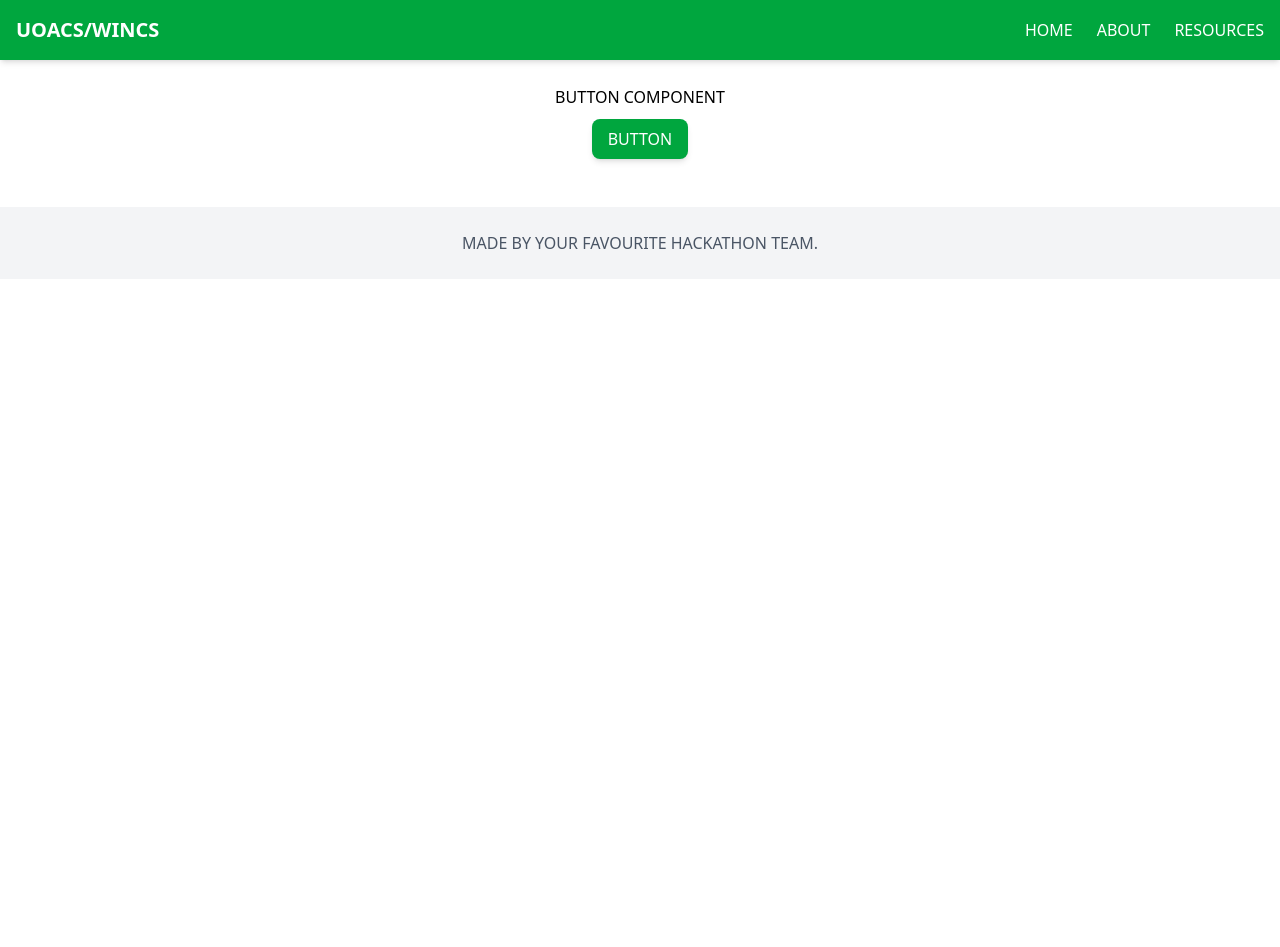
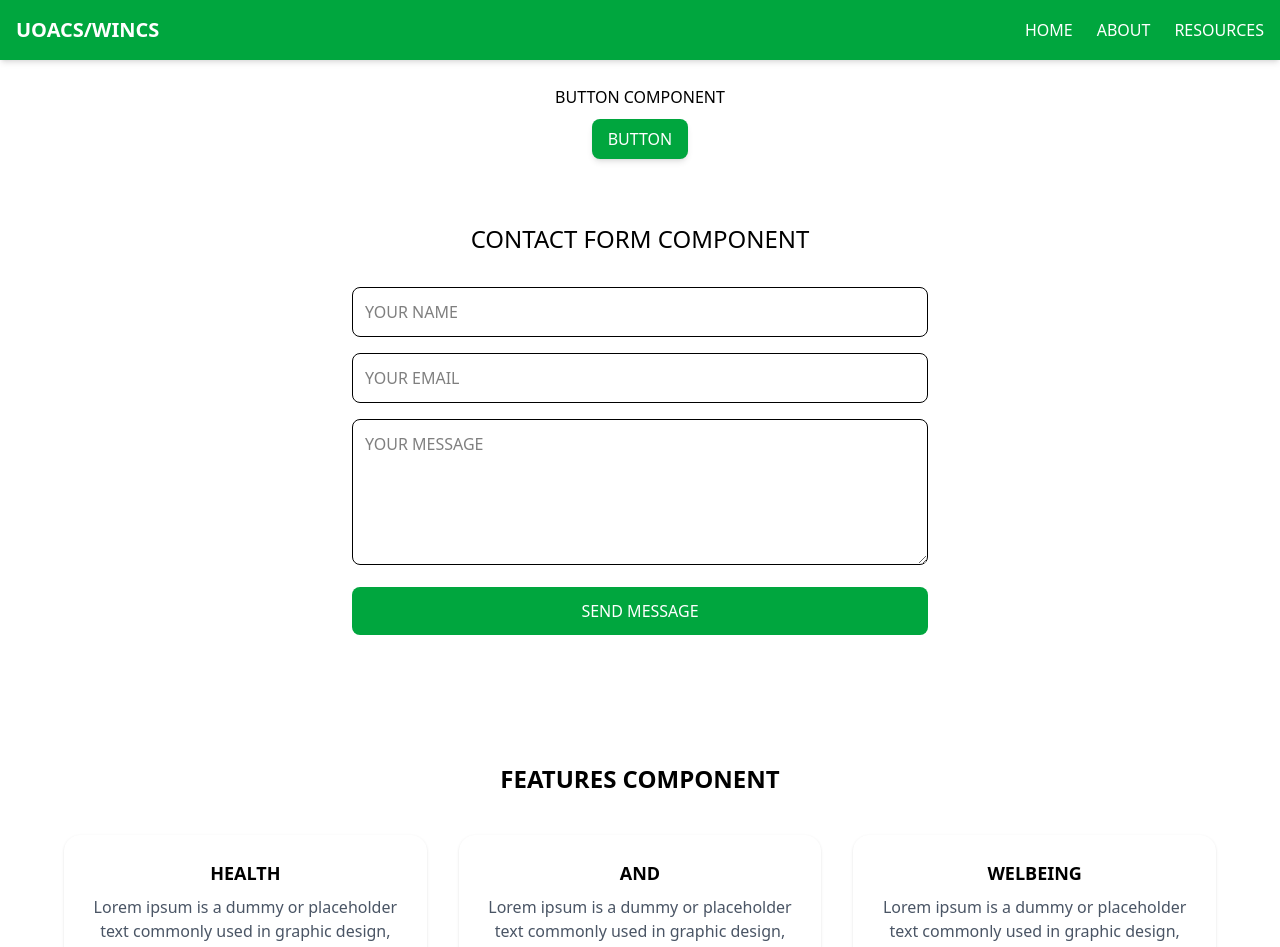
Before and after one commit to niklaus32/World-Focus, a React (Vite) app: page /resources in a window 1280 px wide. Shown: the top 947 px of the page. Before the commit the page ends 800 px from the top, so only its background shows below. Built offline with nearby package versions, Linux system fonts and the light colour scheme.

Commit message:
created some components for reusability

```diff
--- /dev/null
+++ b/src/components/ContactForm.jsx
@@ -0,0 +1,32 @@
+function ContactForm() {
+  return (
+    <section className="py-16">
+      <p className="text-2xl text-center mb-8">CONTACT FORM COMPONENT</p>
+      <form className="max-w-xl mx-auto space-y-4">
+        <input
+          type="text"
+          placeholder="YOUR NAME"
+          className="w-full border rounded-lg p-3"
+        />
+        <input
+          type="email"
+          placeholder="YOUR EMAIL"
+          className="w-full border rounded-lg p-3"
+        />
+        <textarea
+          placeholder="YOUR MESSAGE"
+          rows="5"
+          className="w-full border rounded-lg p-3"
+        ></textarea>
+        <button
+          type="submit"
+          className="w-full bg-green-600 text-white py-3 rounded-lg hover:bg-green-700"
+        >
+          SEND MESSAGE
+        </button>
+      </form>
+    </section>
+  );
+}
+
+export default ContactForm;
--- /dev/null
+++ b/src/components/Features.jsx
@@ -0,0 +1,26 @@
+function Features() {
+  const features = [
+    { title: "HEALTH", desc: "Lorem ipsum is a dummy or placeholder text commonly used in graphic design, publishing, and web development." },
+    { title: "AND", desc: "Lorem ipsum is a dummy or placeholder text commonly used in graphic design, publishing, and web development." },
+    { title: "WELBEING", desc: "Lorem ipsum is a dummy or placeholder text commonly used in graphic design, publishing, and web development." },
+  ];
+
+  return (
+    <section className="py-16 max-w-6xl mx-auto">
+      <h2 className="text-2xl font-bold text-center mb-10">FEATURES COMPONENT</h2>
+      <div className="grid md:grid-cols-3 gap-8">
+        {features.map((f, i) => (
+          <div
+            key={i}
+            className="bg-white shadow rounded-2xl p-6 text-center hover:shadow-lg transition"
+          >
+            <h3 className="text-lg font-semibold mb-2">{f.title}</h3>
+            <p className="text-gray-600">{f.desc}</p>
+          </div>
+        ))}
+      </div>
+    </section>
+  );
+}
+
+export default Features;
--- a/src/pages/Resources.jsx
+++ b/src/pages/Resources.jsx
@@ -1,4 +1,6 @@
 import Button from '../components/Button'
+import ContactForm from '../components/ContactForm';
+import Features from '../components/Features';
 
 function Resources() {
     return(
@@ -7,6 +9,8 @@ function Resources() {
             <Button>
                 BUTTON
             </Button>
+            <ContactForm></ContactForm>
+            <Features></Features>
         </div>
     )
 }
```
